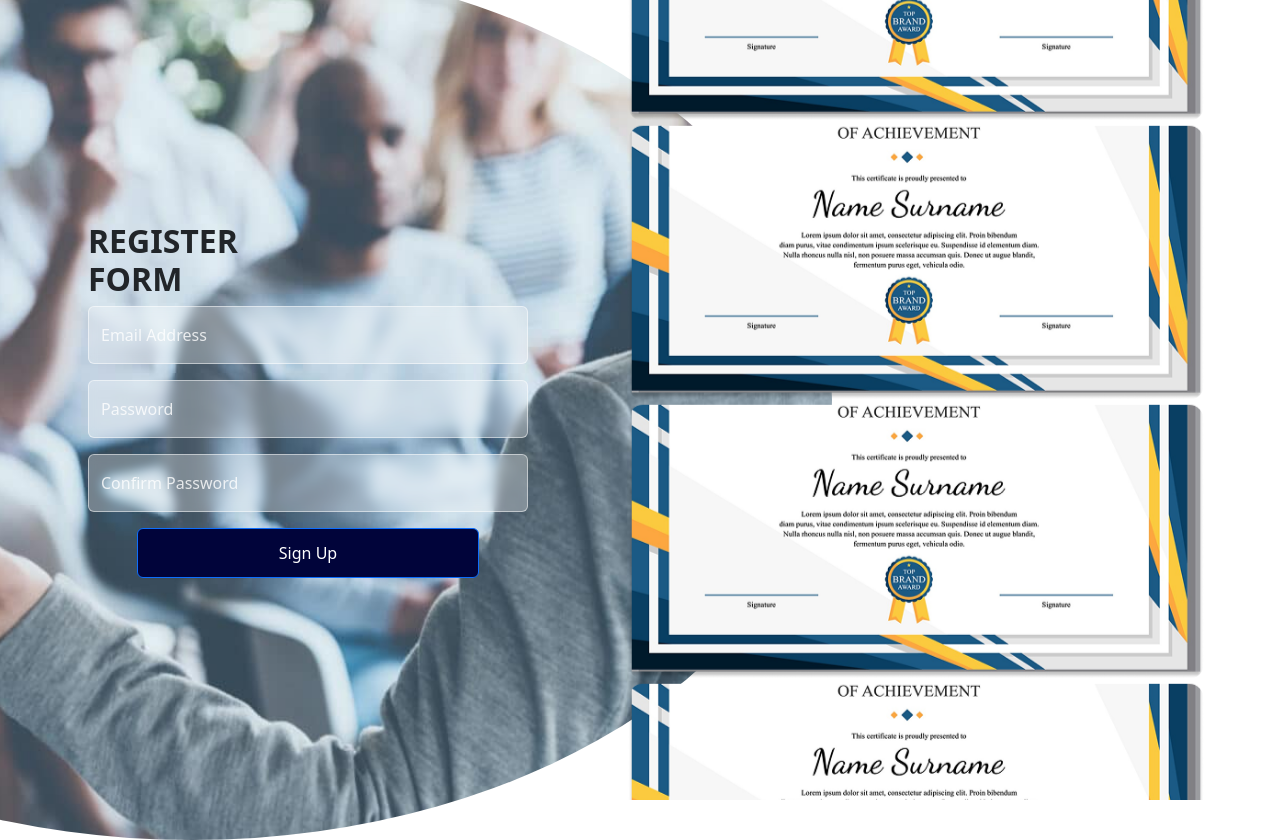
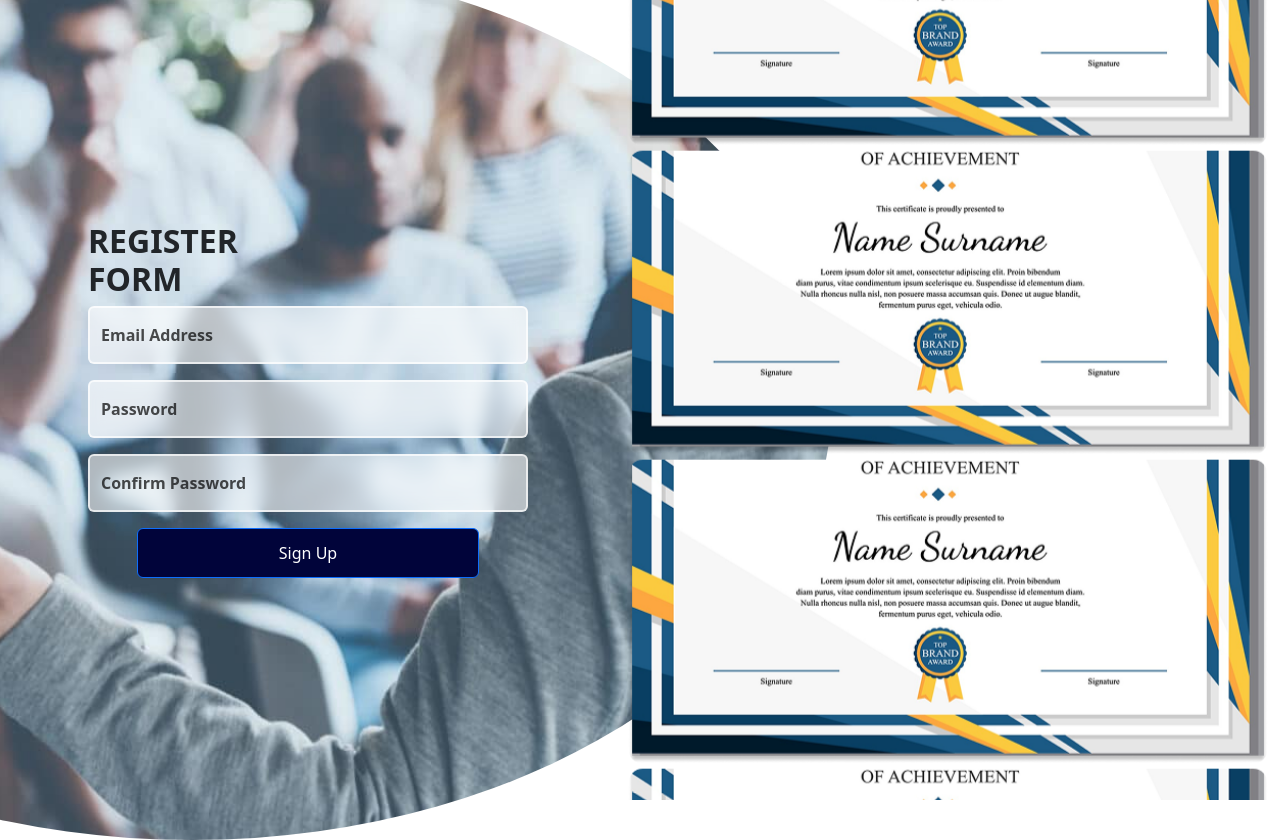
Before and after one commit to mackmack08/DTI-ECert, a PHP site: page /dti/signup.php in a window 1280 px wide. Run offline with PHP 8.4, Linux system fonts and the light colour scheme; some libraries are stand-ins or nearby versions.

Commit message:
Update style.css

```diff
--- a/DTI/style.css
+++ b/DTI/style.css
@@ -2,7 +2,7 @@ html, body {
     overflow: hidden; /* Prevent scrolling */
     height: 100vh; /* Full viewport height */
     width: 100vw; /* Full viewport width */
-    margin: 0;
+    margin: 0px;
     padding: 0;
     display: flex;
     align-items: center;
@@ -12,9 +12,9 @@ html, body {
 .login-header h1 {
     font-size: 3rem; /* Adjust size as needed */
     text-shadow: 3px 3px 6px rgba(0, 0, 0, 0.8);
-    font-weight: 900; /* Make it bolder */
-    line-height: 1.0; /* Adjust line spacing */
-    text-align: left; /* Center the text */
+    font-weight: 800; /* Make it bolder */
+    line-height: 1.2; /* Adjust line spacing */
+    text-align: left;
 }
 
 /* Adjust the paragraph below it */
@@ -23,38 +23,35 @@ html, body {
     font-weight: 700;
 }
 
-/* Make input boxes slightly transparent */
+/* Improved input field readability */
 .form-control {
-    background: rgba(255, 255, 255, 0.3); /* 30% transparency */
-    backdrop-filter: blur(4px); /* Soft blur effect */
-    border: 1px solid rgba(255, 255, 255, 0.5); /* Subtle border */
-    color: white; /* Input text color */
+    background: rgba(255, 255, 255, 0.6); /* Less transparency for better visibility */
+    backdrop-filter: blur(8px); /* Slightly stronger blur */
+    border: 2px solid rgba(255, 255, 255, 0.7); /* More visible border */
+    color: #000; /* Changed to black for better contrast */
+    font-size: 1rem; /* Increased font size */
+    padding: 12px; /* More padding for easier typing */
 }
 
-/* Placeholder and label text visibility */
+/* Placeholder and label text readability */
 .form-control::placeholder,
 .form-floating label {
-    color: rgba(255, 255, 255, 0.8); /* Light white for better readability */
+    color: rgba(0, 0, 0, 0.7); /* Darker text for better contrast */
+    font-weight: 600; /* Slightly bolder text */
 }
 
-/* Ensure input text is always white */
-.form-control {
-    color: white !important;
+/* Focus effect for better visibility */
+.form-control:focus {
+    background: rgba(255, 255, 255, 0.8); /* Even less transparency when focused */
+    border-color: #01043A !important; /* DTI theme color */
+    outline: none;
+    box-shadow: 0 0 8px #01043A; /* Stronger glow for focus */
 }
 
-/* Focus effect */
-.form-control:focus {
-    background: rgba(255, 255, 255, 0.4); /* Slightly less transparent on focus */
-    border-color: #01043A !important; /* Change border to black */
-    outline: none; /* Remove default outline */
-    box-shadow: 0 0 5px #01043A; /* Optional: Adds a soft black glow */
-}
-
-/* Ensure the border remains black after input */
+/* Keep border color black when text is entered */
 .form-control:not(:placeholder-shown) {
     border-color: #01043A !important;
 }
-
 
 .login-container {
     padding: 30px;
@@ -79,37 +76,16 @@ html, body {
 
 /* Forgot Password Link - Hover Effect */
 .d-flex.justify-content-end a:hover {
-    color: #01043A !important; /* Change to blue */
+    color: #4048F1 !important; /* Change to blue */
     transform: translateY(-2px); /* Slightly move up */
     text-shadow: 2px 2px 5px rgba(64, 72, 241, 0.6); /* Optional glow */
 }
 
 
-
 /* Slider Container */
 .slider-container {
-    width: 150%;
-    max-width: 700px;
-    height: 600px;
-    overflow: hidden;
-    position: relative;
-
-}
-
-
-/* Slider Container */
-.slider-container {
-    width: 150%;
-    max-width: 700px;
-    height: 600px;
-    overflow: hidden;
-    position: relative;
-}
-
-/* Slider Container */
-.slider-container {
-    width: 150%;
-    max-width: 700px;
+    width: 100%;
+    max-width: 1000px;
     height: 1000px;
     overflow: hidden;
     position: relative;
@@ -125,7 +101,7 @@ html, body {
 
 /* Duplicate images to create seamless scrolling */
 .image-slider img {
-    width: 90%;
+    width: 100%;
     height: auto;
     border-radius: 15px;
 }
```
